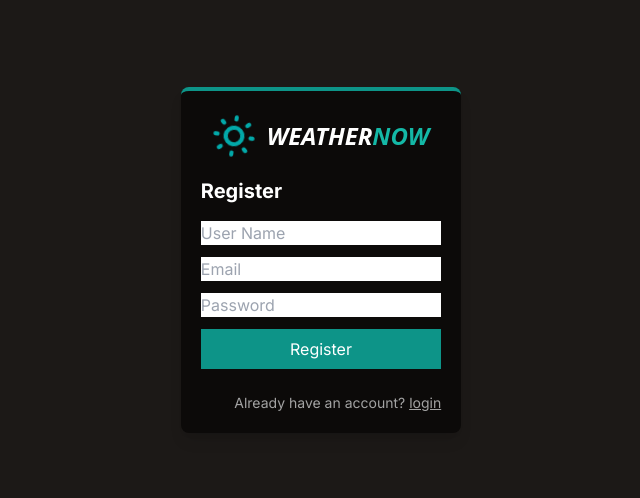
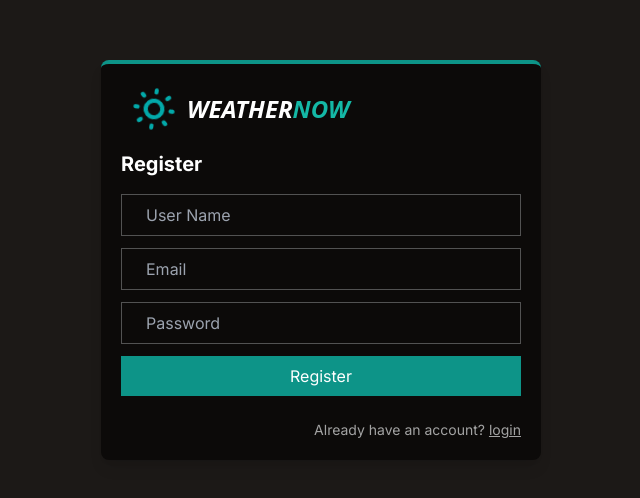
Before and after one commit to Chandru-Ghub/WeatherNextJS, a Next.js app: page /register in a window 1280 px wide. Shown: the part 140-638 px from the top of the page, without its empty margins (319-959 px from the left). Built offline with nearby package versions, Linux system fonts and the light colour scheme; no server answers.

Commit message:
change made

```diff
--- a/components/LoginForm.js
+++ b/components/LoginForm.js
@@ -44,14 +44,14 @@ export default function LoginForm() {
         </div>
             <h1 className="text-xl font-bold my-4">Login</h1>
             <form onSubmit={handleSubmit} className="flex flex-col gap-3">
-                <input onChange={(e)=>setEmail(e.target.value)} type="email" placeholder="Email" />
-                <input onChange={(e)=>setPassword(e.target.value)} type="password" placeholder="password" />
+                <input className="w-[400px] border border-neutral-600 py-2 outline-none px-6 bg-transparent" onChange={(e)=>setEmail(e.target.value)} type="email" placeholder="Email" />
+                <input className="w-[400px] border border-neutral-600 py-2 outline-none px-6 bg-transparent" onChange={(e)=>setPassword(e.target.value)} type="password" placeholder="password" />
                 <button  className="bg-teal-600 text-white cursor-pointer py-2">Login</button>
                 {error && <div className="bg-red-500 text-white w-fit text-sm py-1 px-3 rounded-sm mt-2">
                    {error}
                 </div>}
                 <Link  className="text-neutral-400 text-sm mt-3 text-right" href={'/register'}>
-                Don't have an account? <span className="underline ">
+                Don&apos;t have an account? <span className="underline ">
                     Register
                 </span>
                 </Link>
--- a/components/Navbar.js
+++ b/components/Navbar.js
@@ -6,6 +6,7 @@ import { myWeather } from "./HomePage";
 import axios from "axios";
 import CurrentGeoLocation from "./CurrentGeoLocation";
 import { keys } from "./key";
+import Image from "next/image";
 export default function Navbar() {
   const { data: session } = useSession();
   const { position } = CurrentGeoLocation();
@@ -106,10 +107,12 @@ export default function Navbar() {
                     <MapPin size={15} />
                   </div>
                   <div>
-                    <img
+                    <Image
                       className="w-5"
                       src={`https://flagsapi.com/${city.country}/flat/64.png`}
                       alt=""
+                      width={100}
+                      height={100}
                     />
                   </div>
                   <div className="flex items-center  gap-2">
--- a/components/RegisterForm.js
+++ b/components/RegisterForm.js
@@ -43,9 +43,9 @@ export default function RegisterForm() {
         <h1 className="text-xl font-bold my-4">Register</h1>
 
         <form onSubmit={handleSubmit} className="flex flex-col gap-3">
-            <input onChange={(e)=>setName(e.target.value)} type="text" placeholder="User Name" />
-            <input onChange={(e)=>setEmail(e.target.value)} type="text" placeholder="Email" />
-            <input onChange={(e)=>setPassword(e.target.value)} type="password" placeholder="Password" />
+            <input className="w-[400px] border border-neutral-600 py-2 outline-none px-6 bg-transparent" onChange={(e)=>setName(e.target.value)} type="text" placeholder="User Name" />
+            <input className="w-[400px] border border-neutral-600 py-2 outline-none px-6 bg-transparent" onChange={(e)=>setEmail(e.target.value)} type="text" placeholder="Email" />
+            <input className="w-[400px] border border-neutral-600 py-2 outline-none px-6 bg-transparent" onChange={(e)=>setPassword(e.target.value)} type="password" placeholder="Password" />
             <button className="bg-teal-600 text-white cursor-pointer py-2">Register</button>
             {error &&<div className="bg-red-500 text-white w-fit text-sm py-1 px-3 rounded-sm mt-2">
                 {error}
```
